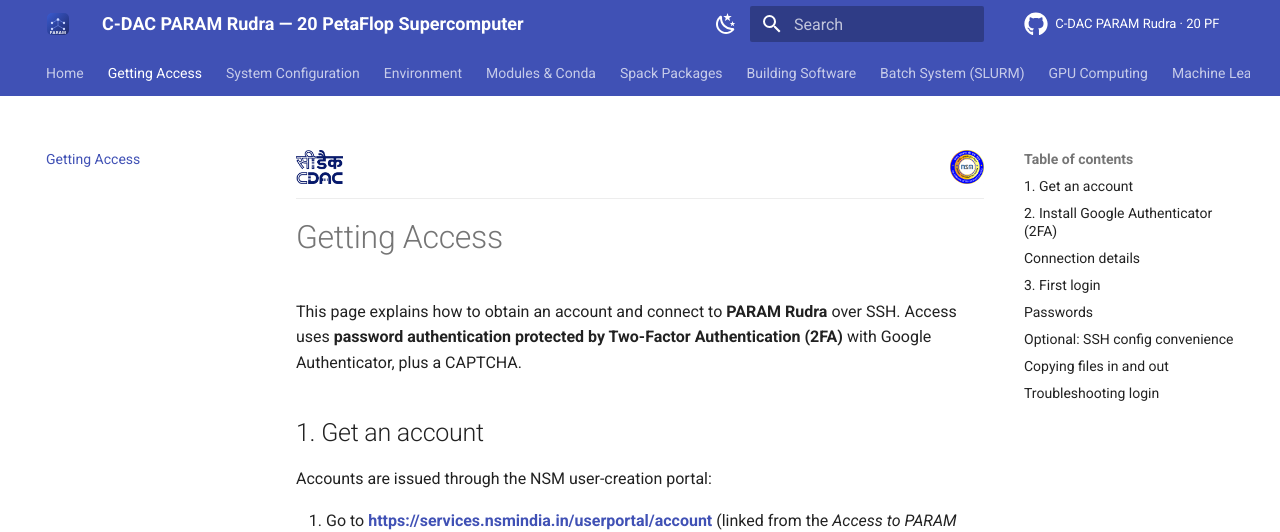
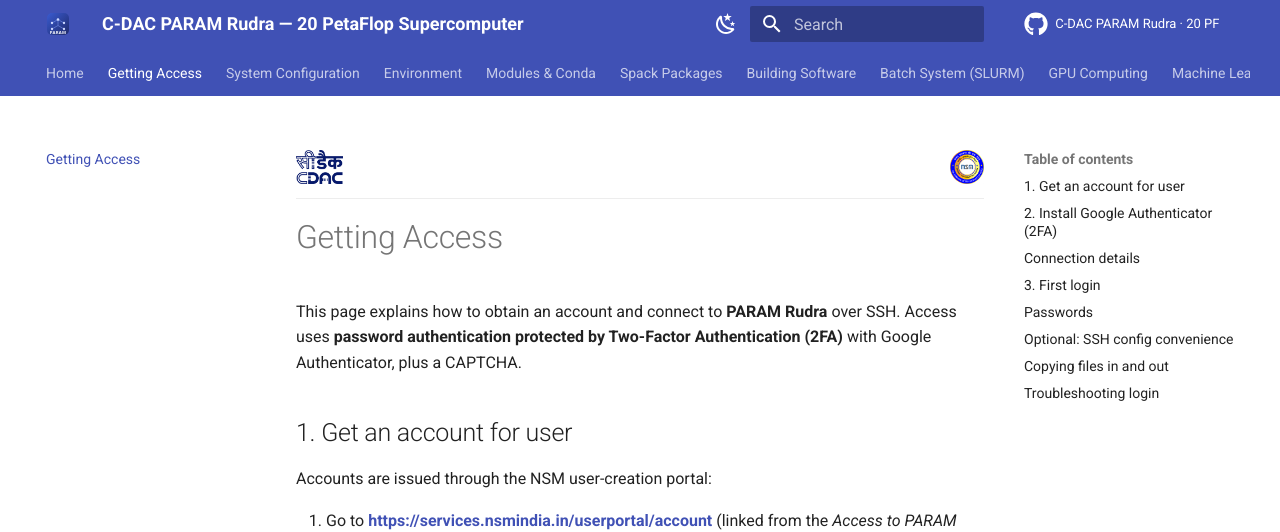
Before and after one commit to samcom12/paramrudra-user-manual, an MkDocs documentation site: the page built from docs/access.md, in a window 1280 px wide and 900 px high. Shown: the top 532 px of the window. Built offline with MkDocs 1.6.1 and Material for MkDocs 9.7.7, drawn with Linux system fonts in a browser that asks for light colours; comment, search, counter and statistics services are not loaded.

```diff
--- a/docs/access.md
+++ b/docs/access.md
@@ -4,7 +4,7 @@ This page explains how to obtain an account and connect to **PARAM Rudra** over
 SSH. Access uses **password authentication protected by Two-Factor Authentication
 (2FA)** with Google Authenticator, plus a CAPTCHA.
 
-## 1. Get an account
+## 1. Get an account for user
 
 Accounts are issued through the NSM user-creation portal:
 
```
